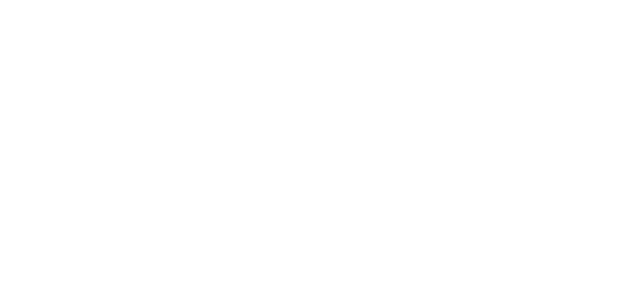
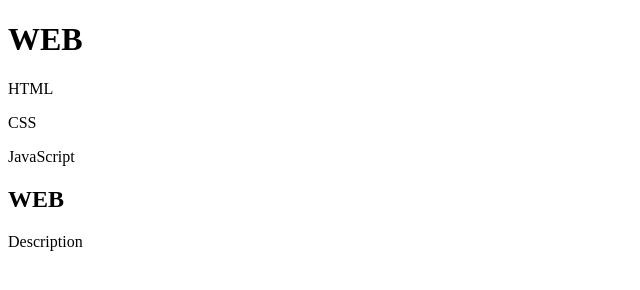
Before and after one commit to Harimad/web1, a plain HTML site: page index.html in a window 1280 px wide. Shown: the whole page, without its empty margins (0-640 px from the left). Drawn offline with Linux system fonts and the light colour scheme.

Commit message:
Add files via upload

```diff
--- a/index.html
+++ b/index.html
@@ -10,7 +10,12 @@
 </head>
 
 <body>
-
+	<h1>WEB</h1>
+	<p>HTML</p>
+	<p>CSS</p>
+	<p>JavaScript</p>
+	<h2>WEB</h2>
+	<p>Description</p>
 </body>
 
 </html>
```
